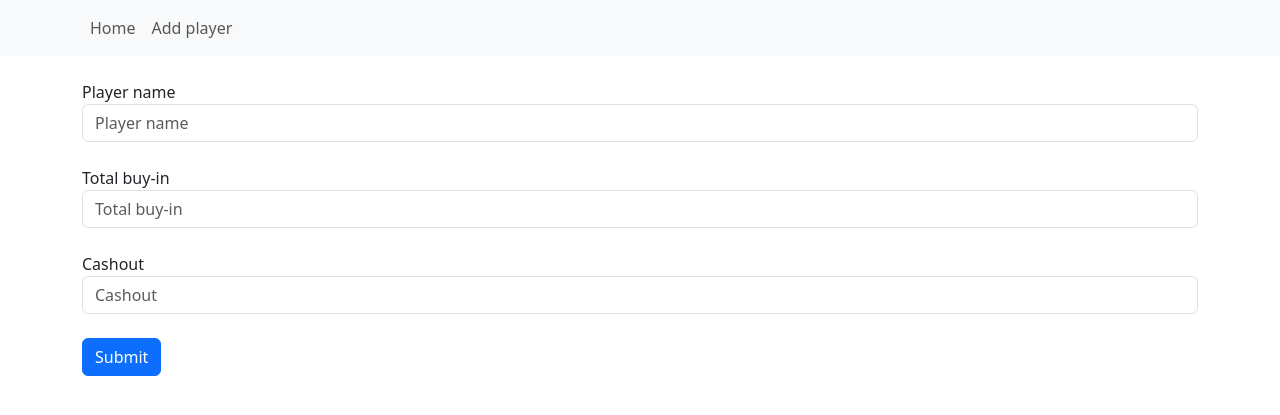
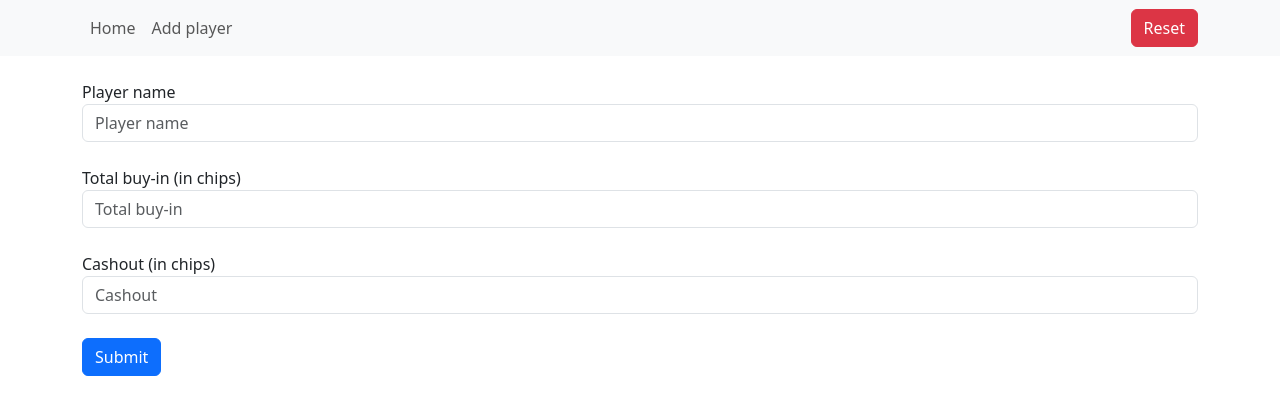
Before and after one commit to Skwara/poker-settler, a Flask app: page /add-player/ in a window 1280 px wide. Shown: the top 415 px of the page. Run offline with Flask 2, Linux system fonts and the light colour scheme.

Commit message:
Integrate PokerSettler with frontend

```diff
--- a/src/app.py
+++ b/src/app.py
@@ -1,12 +1,15 @@
-from flask import Flask, render_template, request
+from flask import Flask, redirect, render_template, request, url_for
 from werkzeug.exceptions import HTTPException, abort
 
+from poker_settler import PokerSettler
+
 app = Flask(__name__)
+settler = PokerSettler()  # TODO: Don't use global variables with Flask
 
 
 @app.route('/')
 def home():
-    return render_template('home.html')
+    return render_template('home.html', settlement=settler.settlement())
 
 
 @app.route('/add-player/', methods=('GET', 'POST'))
@@ -22,14 +25,20 @@ def add_player():
         elif not cashout:
             abort(400, "Cashout is empty")
         else:
-            # TODO: Call add_player on algorithm class
-            return render_template('add_player_result.html', name=name, buyin=float(buyin), cashout=float(cashout))
+            return add_player_rest(name=name, buyin=buyin, cashout=cashout)
     return render_template('add_player.html')
 
 
-@app.route('/add-player/<name>/<float:buyin>/<float:cashout>')
+@app.route('/add-player/<name>/<int:buyin>/<int:cashout>')
 def add_player_rest(name, buyin, cashout):
-    return render_template('add_player_result.html', name=name, buyin=buyin, cashout=cashout)
+    settler.add_result(name, int(buyin), int(cashout))
+    return redirect(url_for('home'))
+
+
+@app.route('/reset')
+def reset():
+    settler.reset()
+    return redirect(url_for('home'))
 
 
 @app.errorhandler(Exception)
--- a/src/poker_settler.py
+++ b/src/poker_settler.py
@@ -68,17 +68,16 @@ class PokerSettler:
         with self._lock:
             self._results.append(self.Result(name, buyin, cashout))
 
-    def settlement(self) -> Settlement:
+    def settlement(self) -> str:
         with self._lock:
             self._settlement.reset()
             winners, losers = self._split_winners_and_losers()
             winners, losers = self._settle_exact_matches(winners, losers)
             winners, losers = self._settle_all(winners, losers)
             if winners or losers:
-                self._settlement.reset()
                 self._settlement.unmatched.extend(winners)
                 self._settlement.unmatched.extend(losers)
-            return self._settlement
+            return str(self._settlement)
 
     def _split_winners_and_losers(self) -> ([Result], [Result]):
         winners = []
--- a/src/templates/add_player.html
+++ b/src/templates/add_player.html
@@ -9,14 +9,14 @@
     </div>
     <br>
     <div class="form-group">
-        <label for="buyin">Total buy-in</label>
-        <input type="number" class="form-control" step="0.01" id="buyin" name="buyin" placeholder="Total buy-in"
+        <label for="buyin">Total buy-in (in chips)</label>
+        <input type="number" class="form-control" id="buyin" name="buyin" placeholder="Total buy-in"
                value="{{ request.form['buyin'] }}"/>
     </div>
     <br>
     <div class="form-group">
-        <label for="cashout">Cashout</label>
-        <input type="number" class="form-control" step="0.01" id="cashout" name="cashout" placeholder="Cashout"
+        <label for="cashout">Cashout (in chips)</label>
+        <input type="number" class="form-control" id="cashout" name="cashout" placeholder="Cashout"
                value="{{ request.form['cashout'] }}"/>
     </div>
     <br>
--- a/src/templates/add_player_result.html
+++ /dev/null
@@ -1,5 +0,0 @@
-{% extends "base.html" %}
-{% block title %}Add player result{% endblock %}
-{% block content %}
-NOT IMPLEMENTED: Added player {{name}} with buyin {{buyin}} cashed out with {{cashout}}
-{% endblock %}
--- a/src/templates/base.html
+++ b/src/templates/base.html
@@ -19,6 +19,9 @@
                 <a class="nav-link" href="{{ url_for('add_player') }}">Add player</a>
             </li>
         </ul>
+        <form class="form-inline my-2 my-lg-0" action="{{ url_for('reset') }}">
+            <button class="btn btn-danger" type="submit">Reset</button>
+        </form>
     </div>
 </nav>
 
--- a/src/templates/home.html
+++ b/src/templates/home.html
@@ -1,5 +1,5 @@
 {% extends "base.html" %}
 {% block title %}Home{% endblock %}
 {% block content %}
-Dummy home page
+<pre>{{ settlement }}</pre>
 {% endblock %}
```
